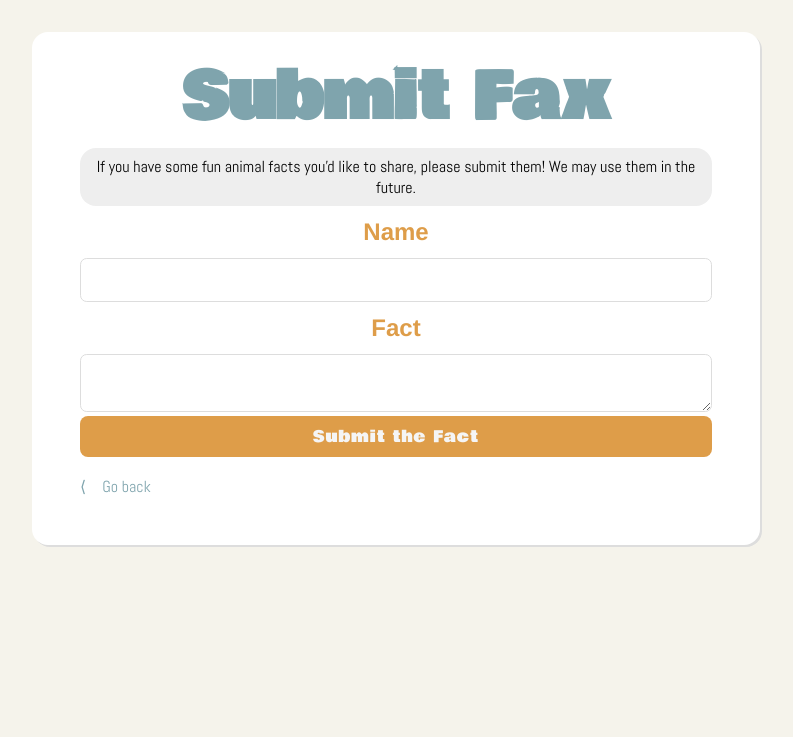
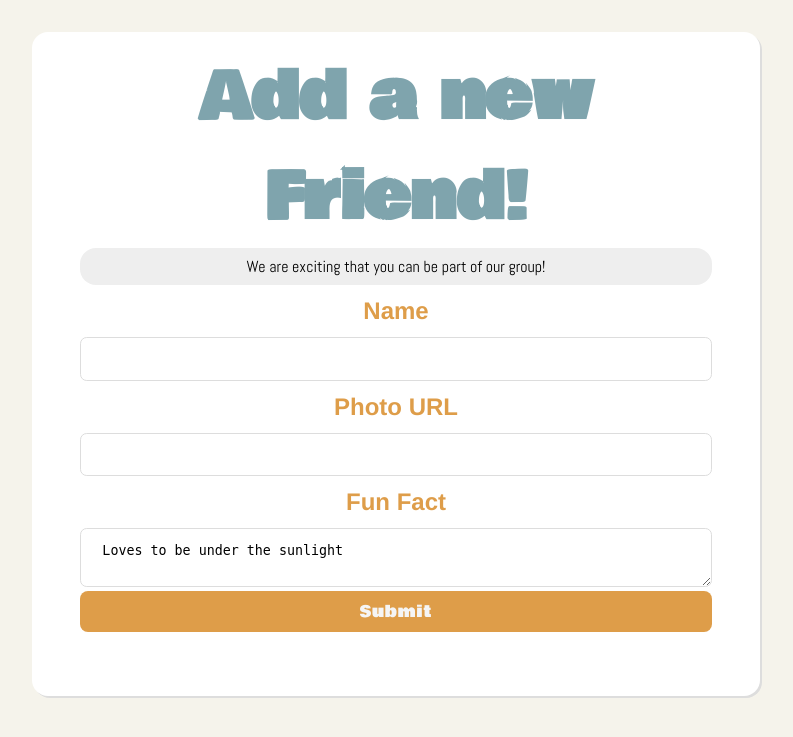
Before and after one commit to JAMES-CERO/Python-Petfax, a Flask app: template petfax/templates/facts/new.html in a window 1280 px wide. Shown: the top 737 px of the page, without its empty margins (244-1037 px from the left). Run offline with Flask 3, Linux system fonts and the light colour scheme; the template is opened without the code that fills it, so the values that code supplies are empty; some web fonts are replaced.

Commit message:
facts bp

```diff
--- a/petfax/__init__.py
+++ b/petfax/__init__.py
@@ -12,4 +12,7 @@ def create_app():
     from . import pet
     app.register_blueprint(pet.bp)
 
+    from . import fact
+    app.register_blueprint(fact.bp)
+
     return app
--- a/petfax/fact.py
+++ b/petfax/fact.py
@@ -10,6 +10,6 @@ def index():
 
     return render_template('facts/index.html')
 
-@bp.route('facts/new')
+@bp.route('/new')
 def new():
     return render_template('facts/new.html')
--- a/petfax/pet.py
+++ b/petfax/pet.py
@@ -10,7 +10,7 @@ print(pets)
 def index():
     return render_template('pets/index.html', pets=pets)
 
-@bp.route('/show/<int:pet_id>')
-def show(pet_id):
-    pet = pets[pet_id - 1]
+@bp.route('/show/<int:id>')
+def show(id):
+    pet = pets[id - 1]
     return render_template('pets/show.html', pet=pet)
--- a/petfax/templates/facts/new.html
+++ b/petfax/templates/facts/new.html
@@ -11,22 +11,31 @@
 
 <body>
     <div class="container">
-        <H1>Submit Fax</H1>
+        <H1> Add a new Friend!</H1>
         <div class="callout">
-            If you have some fun animal facts you'd like to share, please submit them! We may use them in the future.
+            We are exciting that you can be part of our group!
         </div>
         <div class="facts-container">
             <form action="/facts" method="POST">
-                <label for="submitter"><H2>Name</H2></label>
-                <input name="submitter" type="text">
-                <br/>
-                <label for="fact"><H2>Fact</H2></label>
-                <textarea name="fact"></textarea>
-                <br/>
-                <input type="submit" value="Submit the Fact">
+                <label for="name">
+                    <h2>Name</h2>
+                </label>
+                <input type="text" name="name" id="name" required>
+
+                <label for="photo_url">
+                    <h2>Photo URL</h2>
+                </label>
+                <input type="text" name="photo_url" id="photo_url" required>
+
+                <label for="fun_fact">
+                    <h2>Fun Fact</h2>
+                </label>
+                <textarea type="text" name="fun_fact" id="fun_fact" rows="2" ,
+                    cols="25"> Loves to be under the sunlight</textarea>
+
+                <input type="submit" Unete!>
             </form>
         </div>
-        <a href="/pets">⟨　Go back</a>
     </div>
 </body>
 
```
Also changed, not shown: petfax/static/assets/alvan-nee-ZCHj_2lJP00-unsplash.jpg (renamed from assets/alvan-nee-ZCHj_2lJP00-unsplash.jpg), petfax/static/assets/emiliano-vittoriosi-3FSBkX4yG80-unsplash.jpg (renamed from assets/emiliano-vittoriosi-3FSBkX4yG80-unsplash.jpg), petfax/static/assets/karsten-winegeart-5PVXkqt2s9k-unsplash.jpg (renamed from assets/karsten-winegeart-5PVXkqt2s9k-unsplash.jpg).
